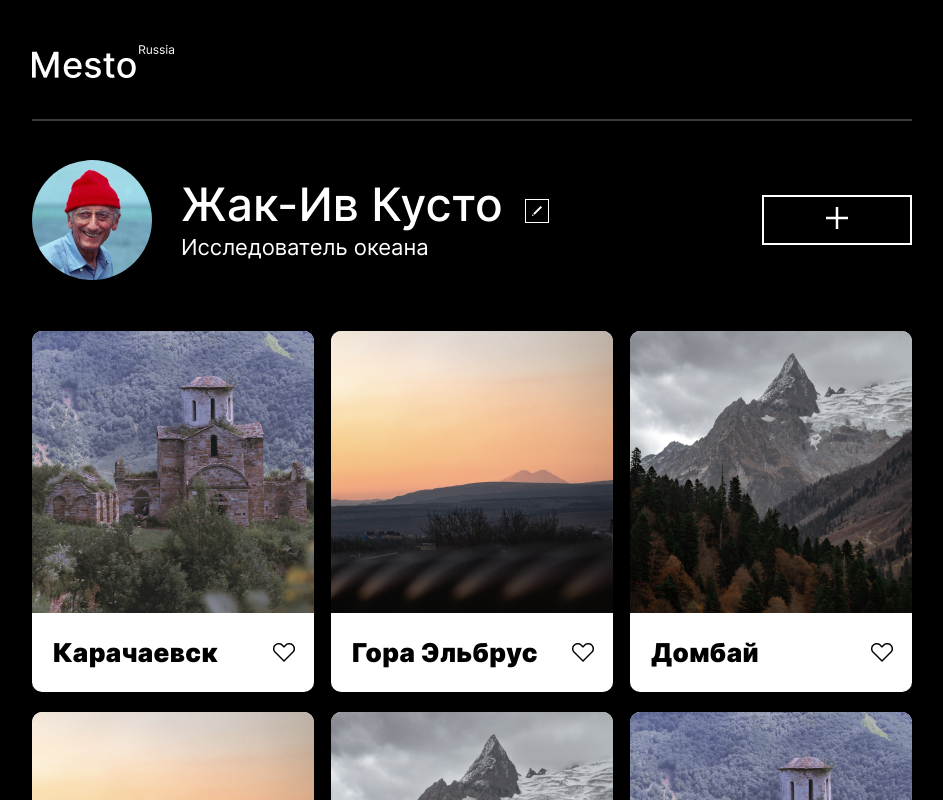
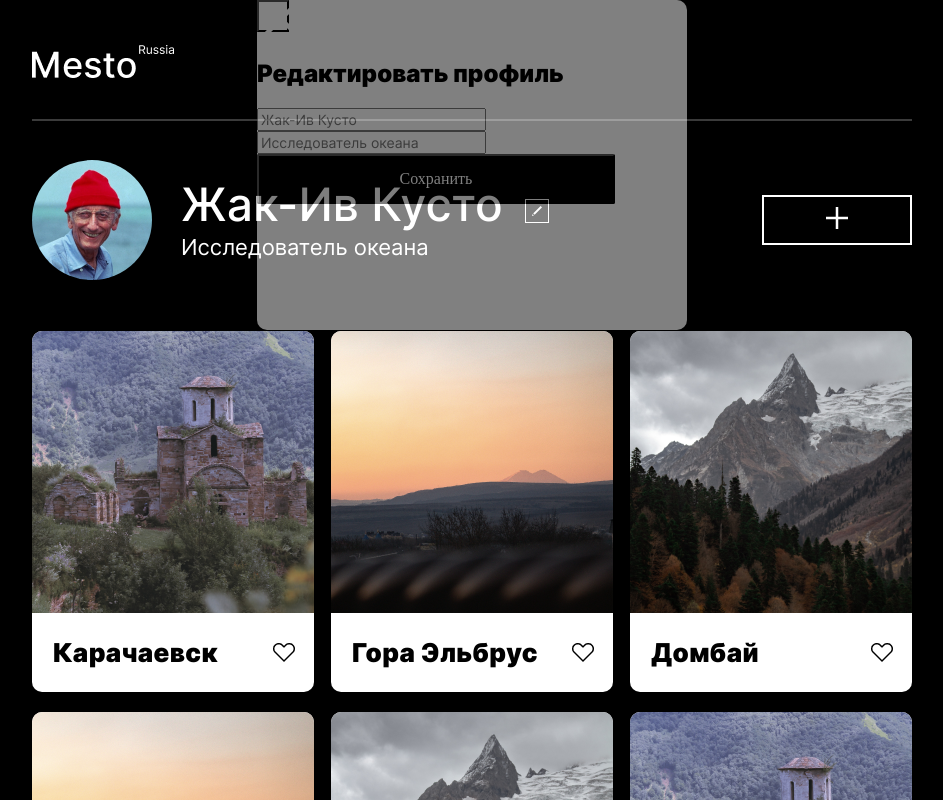
Before and after one commit to ilyaKarachun/mesto, a plain HTML site: page index.html in a window 1280 px wide. Both pictures are taken after a click on the button 705 px from the left and 211 px from the top of the page. Shown: the top 800 px of the page, without its empty margins (168-1111 px from the left). Drawn offline with Linux system fonts and the light colour scheme; files whose address does not match are found by name.

Commit message:
feat: add popup

```diff
--- /dev/null
+++ b/blocks/popup/__button/popup__button.css
@@ -0,0 +1,7 @@
+.popup__button {
+    background-color: black;
+    color: white;
+    width: 358px;
+    height: 50px;
+    border-radius: 2px;
+}
--- /dev/null
+++ b/blocks/popup/__character/popup__character.css
@@ -0,0 +1,8 @@
+.popup__character {
+    font-family: 'Inter';
+    font-style: normal;
+    font-weight: 400;
+    font-size: 14px;
+    line-height: 17px;
+    color: #000000;
+}
--- /dev/null
+++ b/blocks/popup/__close/popup__close.css
@@ -0,0 +1,6 @@
+.popup__close {
+    width: 32px;
+    height: 32px;
+    background: #FFFFFF;
+
+}
--- /dev/null
+++ b/blocks/popup/__container/popup__container.css
@@ -0,0 +1,8 @@
+.popup__container {
+    width: 430px;
+    height: 330px;
+    background: #FFFFFF;
+    box-shadow: 0px 0px 25px rgba(0, 0, 0, 0.15);
+    border-radius: 10px;
+
+}
--- /dev/null
+++ b/blocks/popup/__person/popup__person.css
@@ -0,0 +1,8 @@
+.popup__person {
+    font-family: 'Inter';
+    font-style: normal;
+    font-weight: 400;
+    font-size: 14px;
+    line-height: 17px;
+    color: #000000;
+}
--- /dev/null
+++ b/blocks/popup/__title/popup__title.css
@@ -0,0 +1,8 @@
+.popup__title {
+    font-family: 'Inter';
+    font-style: normal;
+    font-weight: 900;
+    font-size: 24px;
+    line-height: 29px;
+    color: #000000;
+}
--- /dev/null
+++ b/blocks/popup/_opened/popup_opened.css
@@ -0,0 +1,3 @@
+.popup_opened {
+    display: flex;
+}
--- /dev/null
+++ b/blocks/popup/popup.css
@@ -0,0 +1,6 @@
+.popup {
+    position: absolute;
+    display: none;
+    background: #000000;
+    opacity: 0.5;
+}
--- a/blocks/profile/__add/profile__add.css
+++ b/blocks/profile/__add/profile__add.css
@@ -7,6 +7,7 @@
     grid-column: 4/5;
     align-self: center;
     justify-self: end;
+    background-position: center;
 }
 
 @media screen and (max-width: 1115px) {
--- a/blocks/profile/__edit/profile__edit.css
+++ b/blocks/profile/__edit/profile__edit.css
@@ -7,6 +7,7 @@
     background-repeat: no-repeat;
     background-position: center;
     margin-left: 10px;
+    cursor: pointer;
 }
 
 @media screen and (max-width: 1015px) {
--- a/index.html
+++ b/index.html
@@ -7,6 +7,7 @@
     <meta name="author" content="Ilya Karachun">
     <meta name="description" content="Third project by Ilya Karachun">
     <meta name="keywords" content="html, css, js">
+   <script async src="./scripts/index.js"></script>
     <link rel="stylesheet" href="./pages/index.css">
     <title>Mesto</title>
 </head>
@@ -67,7 +68,18 @@
         </section>
     </main>
     <footer class="footer">
-        <p class="footer__title">© 2020 Mesto Russia</p>
+        <p class="footer__title">&copy; 2020 Mesto Russia</p>
     </footer>
+    <div class="popup">
+        <div class="popup__container">
+            <button class="popup__close"> <img src="./images/Close Icon.png" alt="close"></button>
+            <h2 class="popup__title">Редактировать профиль</h2>
+            <div>
+                <input type="text" placeholder="Жак-Ив Кусто" class="popup__person">
+                <input type="text" placeholder="Исследователь океана" class="popup__character">
+            <button class="popup__button">Сохранить</button>
+        </div>
+        </div>
+    </div>
 </body>
 </html>
--- a/pages/index.css
+++ b/pages/index.css
@@ -27,5 +27,15 @@
 @import url(../blocks/footer/footer.css);
 @import url(../blocks/footer/__title/footer__title.css);
 
+@import url(../blocks/popup/_opened/popup_opened.css);
+@import url(../blocks/popup/popup.css);
+@import url(../blocks/popup/__button/popup__button.css);
+@import url(../blocks/popup/__character/popup__character.css);
+@import url(../blocks/popup/__close/popup__close.css);
+@import url(../blocks/popup/__container/popup__container.css);
+@import url(../blocks/popup/__person/popup__person.css);
+@import url(../blocks/popup/__title/popup__title.css);
+@import url(../blocks/popup/_opened/popup_opened.css);
+
 /* шрифты после всех импортов */
 @import url(../vendor/font/inter.css);
--- /dev/null
+++ b/scripts/index.js
@@ -0,0 +1,21 @@
+console.log(document.querySelector('.profile__edit'));
+
+const buttonEdit = document.querySelector('.profile__edit');
+console.log(buttonEdit);
+
+const popup = document.querySelector('.popup');
+console.log(popup);
+
+const popupClose = document.querySelector('.popup__close');
+
+const openPopup = (event) => {
+    popup.classList.add('popup_opened');
+};
+
+const popupCloseEvent = (event) => {
+    popup.classList.remove('popup_opened');
+};
+
+
+buttonEdit.addEventListener('click', openPopup);
+popupClose.addEventListener('click', popupCloseEvent);
```
Also changed, not shown: Close Icon.png (added), _index_prepare.js (added), images/Close Icon.png (added), 1 other file.
